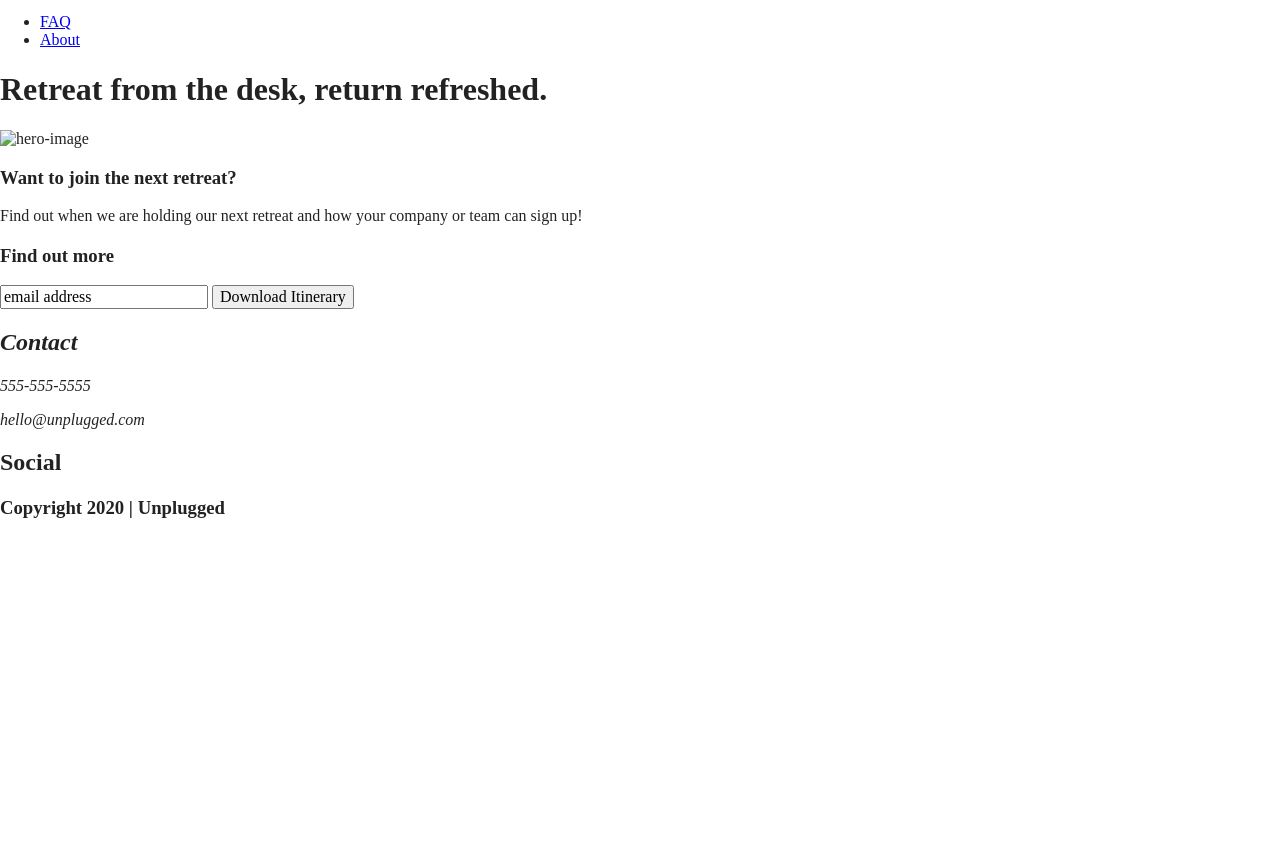
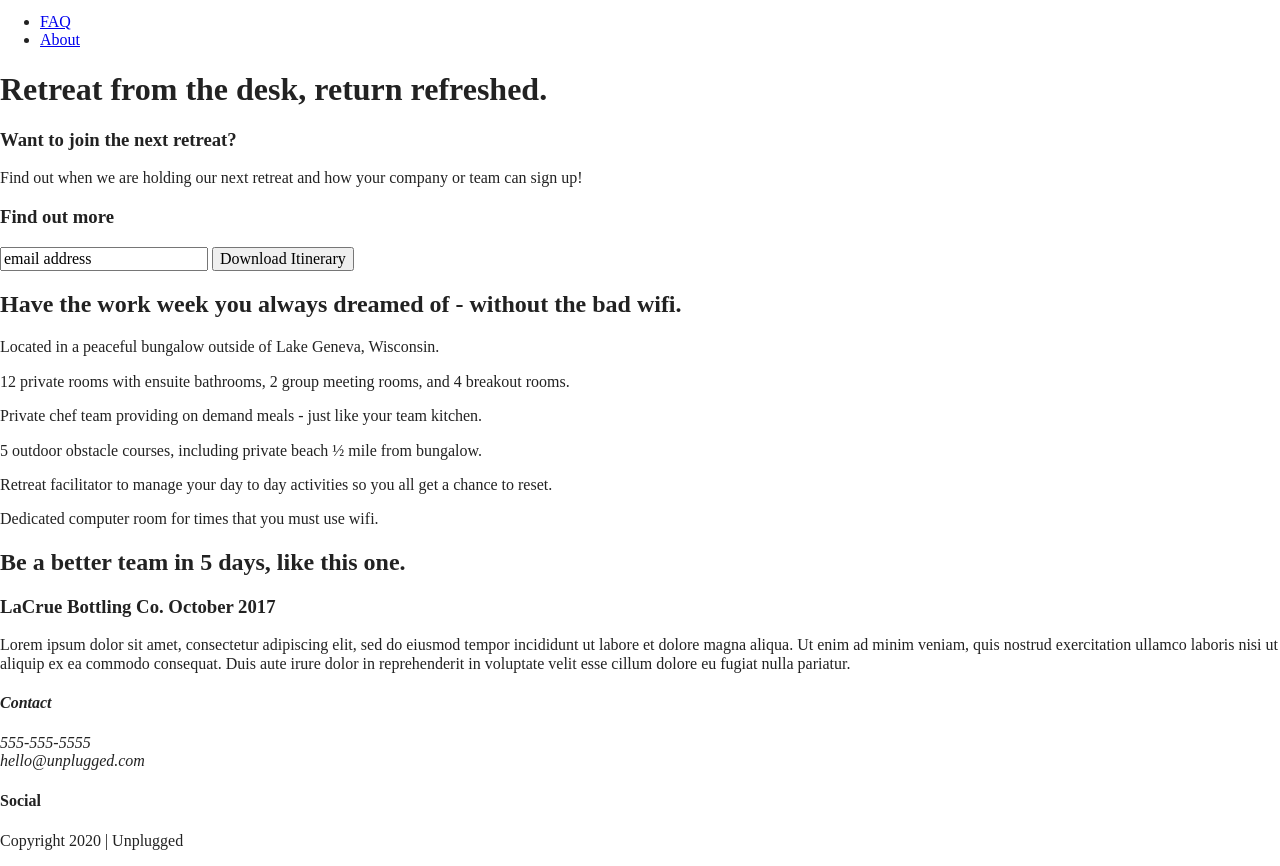
Before and after one commit to lianadanae/responsive-website-practice, a website: page index.html in a window 1280 px wide. Shown: the part 23-889 px from the top of the page. Before the commit the page ends 800 px from the top, so only its background shows below. Drawn offline with Linux system fonts and the light colour scheme.

Commit message:
add features & reviews sections

```diff
--- a/index.html
+++ b/index.html
@@ -25,7 +25,10 @@
 <body>
   <header>
     <div class="content-wrapper">
-      <a href="#"><img src="" alt="unplugged logo" </a> <div class="header-divider"></div>
+      <a href="#">
+        <img src="" alt="unplugged logo">
+      </a>
+      <div class="header-divider"></div>
       <nav>
         <ul>
           <li><a href="faq/index.html" target="_blank">FAQ</a></li>
@@ -34,13 +37,15 @@
       </nav>
     </div>
   </header>
+
   <main>
+
     <section class="hero-area">
       <div class="content-wrapper">
         <h1>Retreat from the desk, return refreshed.</h1>
-        <img src="" alt="hero-image">
       </div>
     </section>
+
     <aside>
       <div class="content-wrapper">
         <div class="form-description">
@@ -54,29 +59,86 @@
         </div>
       </div> <!-- aside content wrapper ends -->
     </aside>
+
+    <section class="features">
+      <div class="content-wrapper">
+        <h2>Have the work week you always dreamed of - without the bad wifi.</h2>
+        <div class="features-items">
+          <article>
+            <p class="fontawesome-icon"></p>
+            <p class="features-item-description">Located in a peaceful bungalow outside
+              of Lake Geneva, Wisconsin.</p>
+          </article>
+          <article>
+            <p class="fontawesome-icon"></p>
+            <p class="features-item-description">12 private rooms with ensuite bathrooms,
+              2 group meeting rooms, and 4 breakout rooms.</p>
+          </article>
+          <article>
+            <p class="fontawesome-icon"></p>
+            <p class="features-item-description">Private chef team providing on demand
+              meals - just like your team kitchen.</p>
+          </article>
+          <article>
+            <p class="fontawesome-icon"></p>
+            <p class="features-item-description">5 outdoor obstacle courses, including
+              private beach ½ mile from bungalow.</p>
+          </article>
+          <article>
+            <p class="fontawesome-icon"></p>
+            <p class="features-item-description">Retreat facilitator to manage your day
+              to day activities so you all get a chance to reset.</p>
+          </article>
+          <article>
+            <p class="fontawesome-icon"></p>
+            <p class="features-item-description">Dedicated computer room for times that
+              you must use wifi.</p>
+          </article>
+        </div>
+    </section>
+
+    <section class="reviews">
+      <div class="content-wrapper">
+        <h2>Be a better team in 5 days, like this one.</h2>
+        <article>
+          <div>
+            <h3>LaCrue Bottling Co. October 2017</h3>
+            <p>Lorem ipsum dolor sit amet, consectetur adipiscing elit, sed do eiusmod
+              tempor incididunt ut labore et dolore magna aliqua. Ut enim ad minim veniam,
+              quis nostrud exercitation ullamco laboris nisi ut aliquip ex ea commodo consequat.
+              Duis aute irure dolor in reprehenderit in voluptate velit esse cillum dolore eu
+              fugiat nulla pariatur. </p>
+          </div>
+        </article>
+      </div>
+    </section>
+
   </main> <!-- main wrapper -->
+
   <footer>
     <div class="content-wrapper">
       <div class="footer-content">
         <address class="contact">
-          <h2>Contact</h2>
-          <p>555-555-5555</p>
-          <p>hello@unplugged.com</p>
+          <h4>Contact</h4>
+          <p>
+            555-555-5555<br>
+            hello@unplugged.com
+          </p>
         </address>
         <div class="social">
-          <h2>Social</h2>
+          <h4>Social</h4>
           <div class="social-icons">
             <p><a href="https://www.facebook.com/yoursite" target="_blank"></a></p>
             <p><a href="https://www.twitter.com/yoursite" target="_blank"></a></p>
             <p><a href="https://www.instagram.com/yoursite" target="_blank"></a></p>
           </div>
-          <div class="copyright">
-            <h3>Copyright 2020 | Unplugged</h3>
-          </div>
         </div>
       </div> <!-- footer content ends -->
-    </div> <!-- footer content-wrapper ends -->
-
+    </div>
+    <!-- footer content-wrapper ends -->
+    <div class="copyright">
+      <p>Copyright 2020 | Unplugged</p>
+    </div>
   </footer>
   <script src="../js/vendor/modernizr-3.11.2.min.js"></script>
   <script src="../js/plugins.js"></script>
```
Lines whose indentation alone changed are shown as unchanged.
